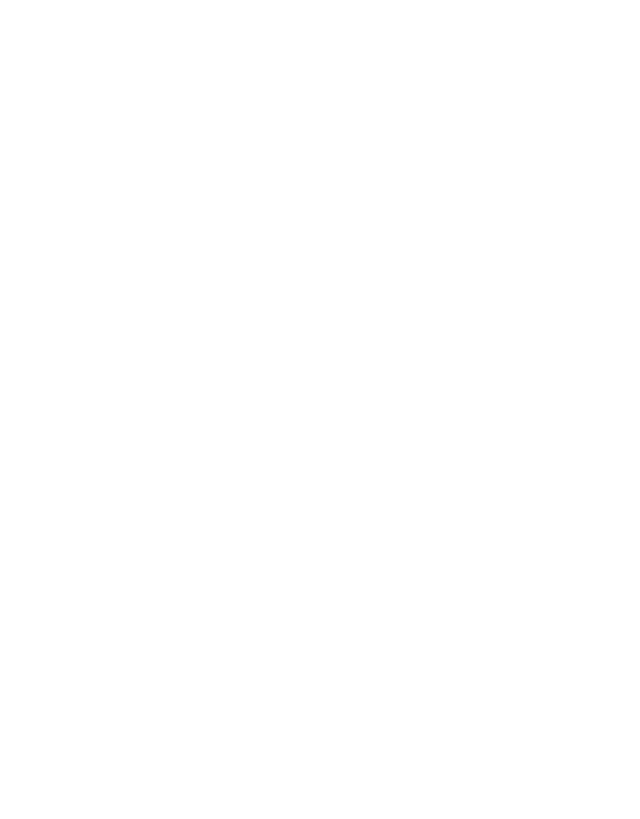
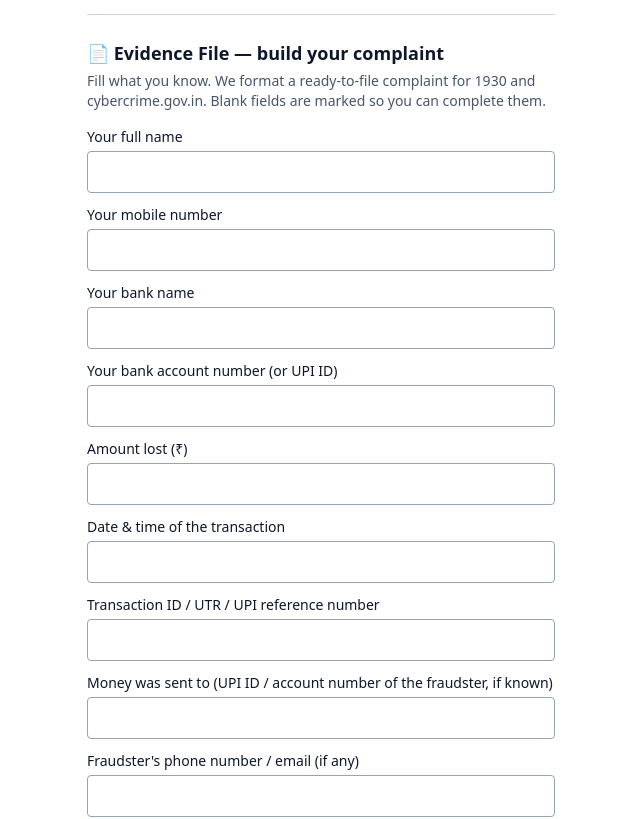
Before and after one commit to TarunMhanta30/wewake, a React (Vite) app in the folder frontend/: page / in a window 1280 px wide. Shown: the part 2600-3419 px from the top of the page, without its empty margins (319-959 px from the left). Before the commit the page ends 2606 px from the top, so only its background shows below. Built offline with nearby package versions, Linux system fonts and the light colour scheme; no server answers.

Commit message:
feature 11: Evidence File generator

```diff
--- a/frontend/src/App.jsx
+++ b/frontend/src/App.jsx
@@ -12,6 +12,7 @@
 import CircuitBreaker from './components/CircuitBreaker'
 import ReverseVerification from './components/ReverseVerification'
 import GoldenHour from './components/GoldenHour'
+import EvidenceFile from './components/EvidenceFile'
 
 export default function App() {
   const [text, setText] = useState('')
@@ -96,6 +97,8 @@
         <ReverseVerification />
 
         <GoldenHour />
+
+        <EvidenceFile />
       </div>
     </div>
   )
--- /dev/null
+++ b/frontend/src/components/EvidenceFile.jsx
@@ -0,0 +1,200 @@
+import { useState } from 'react'
+
+const BLANK = '[TO BE FILLED]'
+const DIVIDER = '----------------------------------------'
+
+const FIELDS = [
+  { key: 'name', label: 'Your full name' },
+  { key: 'mobile', label: 'Your mobile number' },
+  { key: 'bank', label: 'Your bank name' },
+  { key: 'account', label: 'Your bank account number (or UPI ID)' },
+  { key: 'amount', label: 'Amount lost (₹)' },
+  { key: 'datetime', label: 'Date & time of the transaction' },
+  { key: 'txnId', label: 'Transaction ID / UTR / UPI reference number' },
+  {
+    key: 'beneficiary',
+    label: 'Money was sent to (UPI ID / account number of the fraudster, if known)',
+  },
+  { key: 'fraudsterContact', label: "Fraudster's phone number / email (if any)" },
+  { key: 'description', label: 'Short description of what happened' },
+]
+
+const EMPTY_FORM = Object.fromEntries(FIELDS.map((field) => [field.key, '']))
+
+/** A blank field becomes [TO BE FILLED] so nothing is silently omitted. */
+function orBlank(value) {
+  const trimmed = (value || '').trim()
+  return trimmed === '' ? BLANK : trimmed
+}
+
+/**
+ * Build the complaint document. Exported so the exact output can be
+ * checked without driving the UI.
+ */
+export function buildComplaint(form, generatedAt = new Date()) {
+  return `${DIVIDER}
+CYBER FINANCIAL FRAUD COMPLAINT
+Prepared for filing at cybercrime.gov.in / Helpline 1930
+Generated: ${generatedAt.toLocaleString()}
+
+COMPLAINANT
+Name: ${orBlank(form.name)}
+Mobile: ${orBlank(form.mobile)}
+Bank: ${orBlank(form.bank)}
+Account / UPI ID: ${orBlank(form.account)}
+
+TRANSACTION DETAILS
+Amount lost: ₹${orBlank(form.amount)}
+Date & time: ${orBlank(form.datetime)}
+Transaction ID / UTR / UPI Ref: ${orBlank(form.txnId)}
+Money sent to: ${orBlank(form.beneficiary)}
+
+FRAUDSTER DETAILS
+Phone / email used: ${orBlank(form.fraudsterContact)}
+
+DESCRIPTION OF INCIDENT
+${orBlank(form.description)}
+
+EVIDENCE TO ATTACH WHEN FILING
+- Bank debit SMS alert(s)
+- Screenshot(s) of the transaction
+- The fraudster's phone number / UPI ID / links
+- Any chat or call logs with the fraudster
+
+DECLARATION
+The above information is true to the best of my knowledge.
+${DIVIDER}`
+}
+
+/**
+ * Evidence File Generator.
+ *
+ * Most victims never report because the form feels insurmountable. This
+ * collects what NCRP asks for and hands back a document they can paste
+ * straight into cybercrime.gov.in. Nothing is sent anywhere — the text
+ * never leaves the browser.
+ */
+export default function EvidenceFile() {
+  const [form, setForm] = useState(EMPTY_FORM)
+  const [complaint, setComplaint] = useState('')
+  const [status, setStatus] = useState('')
+
+  function update(key, value) {
+    setForm((current) => ({ ...current, [key]: value }))
+  }
+
+  function generate(e) {
+    e.preventDefault()
+    setComplaint(buildComplaint(form))
+    setStatus('')
+  }
+
+  async function copy() {
+    try {
+      await navigator.clipboard.writeText(complaint)
+      setStatus('Copied to clipboard.')
+    } catch {
+      setStatus('Could not copy — select the text and copy manually.')
+    }
+  }
+
+  function download() {
+    const blob = new Blob([complaint], { type: 'text/plain;charset=utf-8' })
+    const url = URL.createObjectURL(blob)
+    const anchor = document.createElement('a')
+    anchor.href = url
+    anchor.download = 'wewake_complaint.txt'
+    document.body.appendChild(anchor)
+    anchor.click()
+    document.body.removeChild(anchor)
+    URL.revokeObjectURL(url)
+    setStatus('Downloaded wewake_complaint.txt')
+  }
+
+  return (
+    <section className="space-y-4 border-t border-slate-300 pt-6">
+      <div>
+        <h2 className="text-lg font-bold text-slate-900">
+          📄 Evidence File — build your complaint
+        </h2>
+        <p className="mt-1 text-sm text-slate-600">
+          Fill what you know. We format a ready-to-file complaint for 1930 and
+          cybercrime.gov.in. Blank fields are marked so you can complete them.
+        </p>
+      </div>
+
+      <form onSubmit={generate} className="space-y-3">
+        {FIELDS.map((field) => (
+          <div key={field.key}>
+            <label
+              htmlFor={`evidence-${field.key}`}
+              className="block text-sm font-medium text-slate-900"
+            >
+              {field.label}
+            </label>
+            <input
+              id={`evidence-${field.key}`}
+              type="text"
+              value={form[field.key]}
+              onChange={(e) => update(field.key, e.target.value)}
+              className="mt-1 w-full rounded border border-slate-400 p-2 text-base text-slate-900"
+            />
+          </div>
+        ))}
+
+        <button
+          type="submit"
+          className="w-full rounded bg-slate-900 py-3 text-base font-medium text-white"
+        >
+          Generate Complaint
+        </button>
+      </form>
+
+      {complaint && (
+        <div className="space-y-3">
+          <textarea
+            readOnly
+            value={complaint}
+            rows={26}
+            className="w-full rounded border border-slate-400 p-2 font-mono text-xs text-slate-900"
+          />
+
+          <div className="space-y-2">
+            <button
+              type="button"
+              onClick={copy}
+              className="w-full rounded border border-slate-400 py-3 text-base font-medium text-slate-900"
+            >
+              Copy to clipboard
+            </button>
+            <button
+              type="button"
+              onClick={download}
+              className="w-full rounded border border-slate-400 py-3 text-base font-medium text-slate-900"
+            >
+              Download as .txt
+            </button>
+          </div>
+
+          {status && <p className="text-sm text-slate-700">{status}</p>}
+
+          <p className="text-sm text-slate-800">
+            When ready, file it here:{' '}
+            <a
+              href="https://cybercrime.gov.in"
+              target="_blank"
+              rel="noopener noreferrer"
+              className="font-bold text-blue-700 underline"
+            >
+              cybercrime.gov.in
+            </a>{' '}
+            or call{' '}
+            <a href="tel:1930" className="font-bold text-blue-700 underline">
+              1930
+            </a>
+          </p>
+        </div>
+      )}
+    </section>
+  )
+}
```
